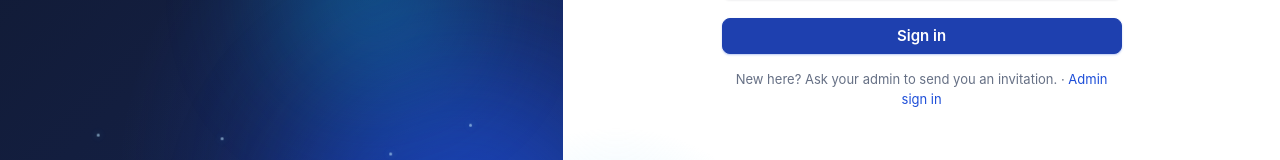
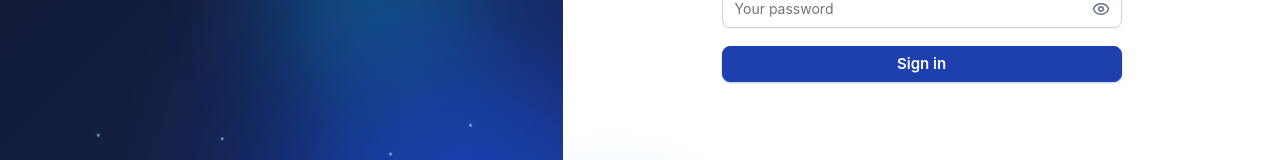
Before and after one commit to Bavithra2306/talent-iq-frontend, a React (Vite) app: page /login in a window 1280 px wide. Shown: the part 460-620 px from the top of the page. Built offline with nearby package versions, Linux system fonts and the light colour scheme; no server answers.

Commit message:
Remove the 'New here' and 'Sign in here' notes from the sign-in pages
Co-Authored-By: Claude Sonnet 5.5 <noreply@anthropic.com>

```diff
--- a/src/features/auth/components/LoginPage.tsx
+++ b/src/features/auth/components/LoginPage.tsx
@@ -114,11 +114,6 @@ export default function LoginPage({ admin = false }: { admin?: boolean }) {
         </button>
       </form>
 
-      {admin ? (
-        <p className="auth-note">Recruiter or hiring manager? <Link to="/login">Sign in here</Link></p>
-      ) : (
-        <p className="auth-note">New here? Ask your admin to send you an invitation. · <Link to="/internal">Admin sign in</Link></p>
-      )}
     </AuthLayout>
   );
 }
```
